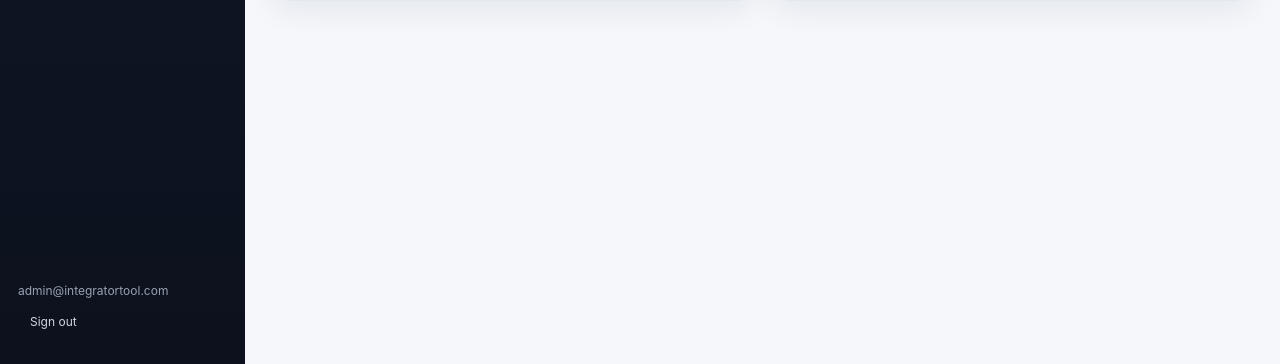
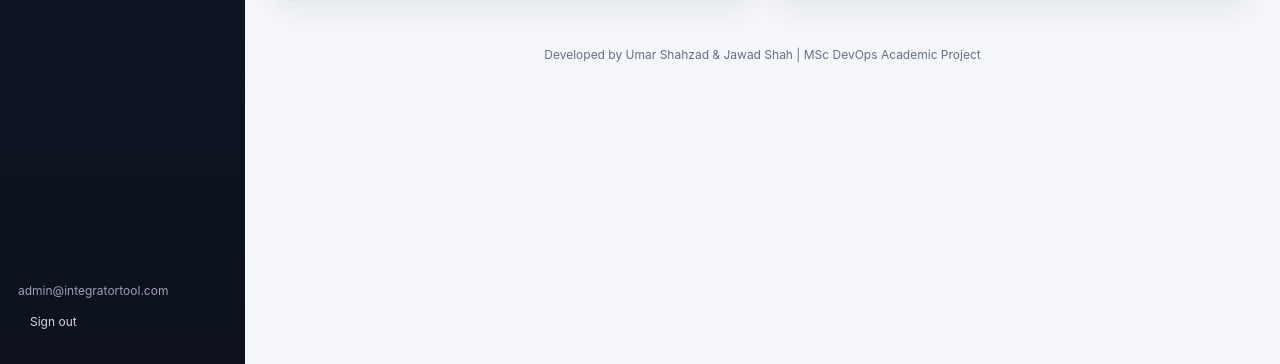
Before and after one commit to ushehzadaa/inventory-management-system, a Flask app: page / in a window 1280 px wide. Shown: the part 436-800 px from the top of the page. Run offline with Flask 3, Linux system fonts and the light colour scheme; a user stored in the database is signed in.

Commit message:
Add contributor footer content

```diff
--- a/templates/base.html
+++ b/templates/base.html
@@ -1 +1,3 @@
-<!doctype html><html><head><meta charset="utf-8"><meta name="viewport" content="width=device-width,initial-scale=1"><title>{% block title %}Integrator Inventory Pro{% endblock %}</title><link rel="stylesheet" href="{{ url_for('static',filename='style.css') }}"></head><body>{% if current_user.is_authenticated %}<div class="app-shell"><aside class="sidebar"><div class="brand"><div class="brand-mark">II</div><div><strong>Integrator</strong><span>Inventory Pro</span></div></div><nav><a href="{{ url_for('dashboard') }}">Dashboard</a><a href="{{ url_for('products') }}">Products</a><a href="{{ url_for('stock') }}">Stock Movements</a><a href="{{ url_for('suppliers') }}">Suppliers</a><a href="{{ url_for('audit_log') }}">Audit Log</a></nav><div class="sidebar-footer"><span>{{ current_user.email }}</span><a href="{{ url_for('logout') }}">Sign out</a></div></aside><main class="main"><header class="topbar"><div><h1>{% block heading %}Inventory{% endblock %}</h1><p>{% block subheading %}Operational inventory control and stock visibility{% endblock %}</p></div><a class="btn secondary" href="{{ url_for('export_products') }}">Export CSV</a></header>{% with messages=get_flashed_messages(with_categories=true) %}{% for category,message in messages %}<div class="alert {{ category }}">{{ message }}</div>{% endfor %}{% endwith %}{% block content %}{% endblock %}</main></div>{% else %}{% block auth %}{% endblock %}{% endif %}</body></html>
+<!doctype html><html><head><meta charset="utf-8"><meta name="viewport" content="width=device-width,initial-scale=1"><title>{% block title %}Integrator Inventory Pro{% endblock %}</title><link rel="stylesheet" href="{{ url_for('static',filename='style.css') }}"></head><body>{% if current_user.is_authenticated %}<div class="app-shell"><aside class="sidebar"><div class="brand"><div class="brand-mark">II</div><div><strong>Integrator</strong><span>Inventory Pro</span></div></div><nav><a href="{{ url_for('dashboard') }}">Dashboard</a><a href="{{ url_for('products') }}">Products</a><a href="{{ url_for('stock') }}">Stock Movements</a><a href="{{ url_for('suppliers') }}">Suppliers</a><a href="{{ url_for('audit_log') }}">Audit Log</a></nav><div class="sidebar-footer"><span>{{ current_user.email }}</span><a href="{{ url_for('logout') }}">Sign out</a></div></aside><main class="main"><header class="topbar"><div><h1>{% block heading %}Inventory{% endblock %}</h1><p>{% block subheading %}Operational inventory control and stock visibility{% endblock %}</p></div><a class="btn secondary" href="{{ url_for('export_products') }}">Export CSV</a></header>{% with messages=get_flashed_messages(with_categories=true) %}{% for category,message in messages %}<div class="alert {{ category }}">{{ message }}</div>{% endfor %}{% endwith %}{% block content %}{% endblock %}<footer class="project-footer">
+  Developed by Umar Shahzad & Jawad Shah | MSc DevOps Academic Project
+</footer>  </main></div>{% else %}{% block auth %}{% endblock %}{% endif %}</body></html>
```
